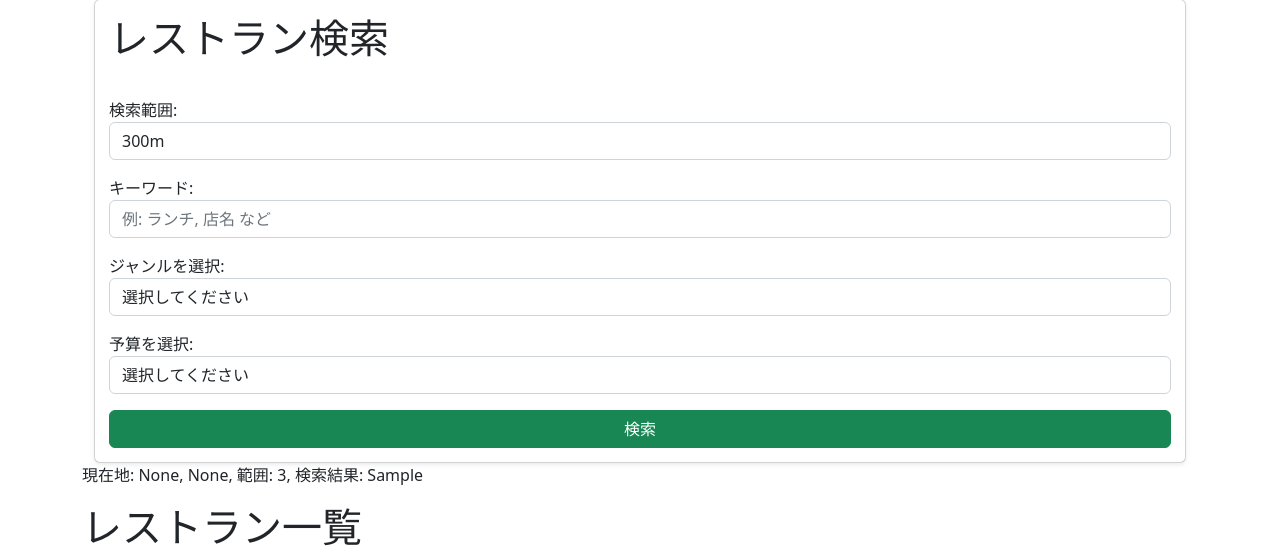
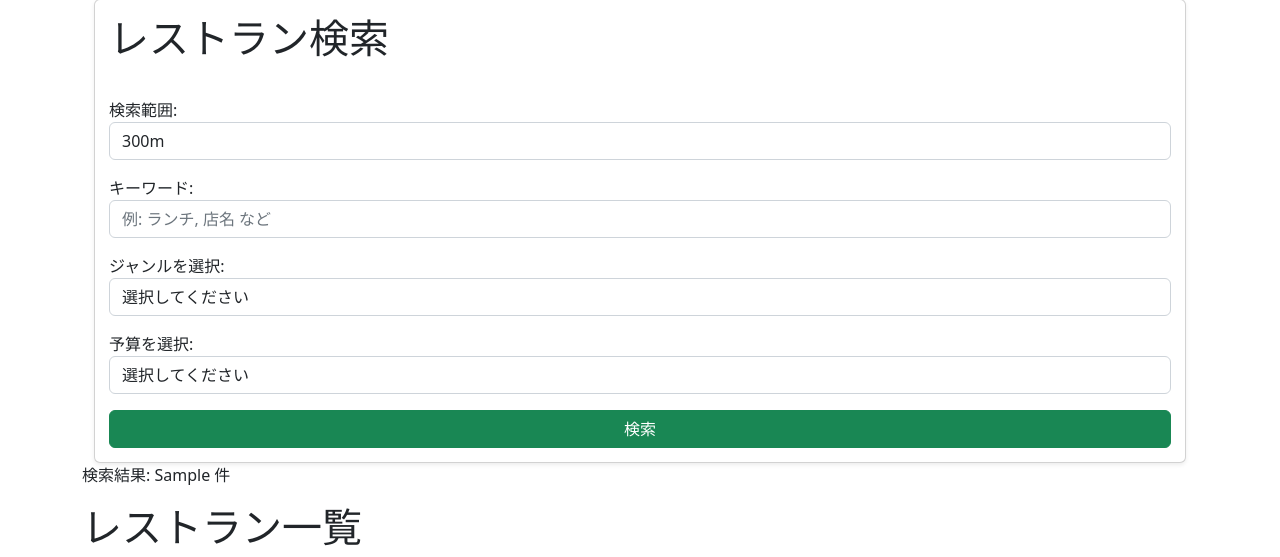
Before and after one commit to Ituki-t/gourmet-search-app, a Django app: page / in a window 1280 px wide. Shown: the part 49-606 px from the top of the page. Run offline with Django 5.2, Linux system fonts and the light colour scheme; tables that the repository leaves empty hold one stand-in row (values such as "Sample post"); a database or web service that is not in the repository returns one stand-in record (values such as "Sample title"); data that the repository does not hold is empty.

Commit message:
不要なコードを削除

```diff
--- a/restaurants/templates/restaurants/index.html
+++ b/restaurants/templates/restaurants/index.html
@@ -41,7 +41,8 @@
             </div>
         </div>
     </div>
-<p>現在地: {{ lat }}, {{ lng }}, 範囲: {{ range }}, 検索結果: {{ results_available }}</p>
+<!-- <p>現在地: {{ lat }}, {{ lng }}, 範囲: {{ range }}, 検索結果: {{ results_available }}</p> -->
+<p>検索結果: {{ results_available }} 件</p>
     <h1>レストラン一覧</h1>
 <div class="row row-cols-1 row-cols-md-2 row-cols-lg-3 g-4">
 
```
